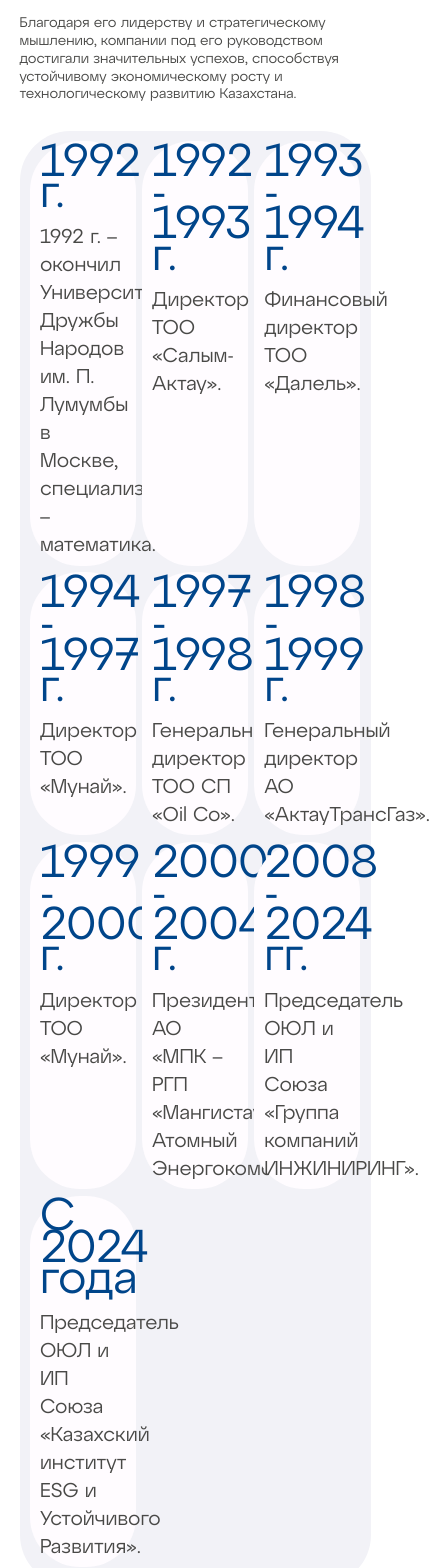
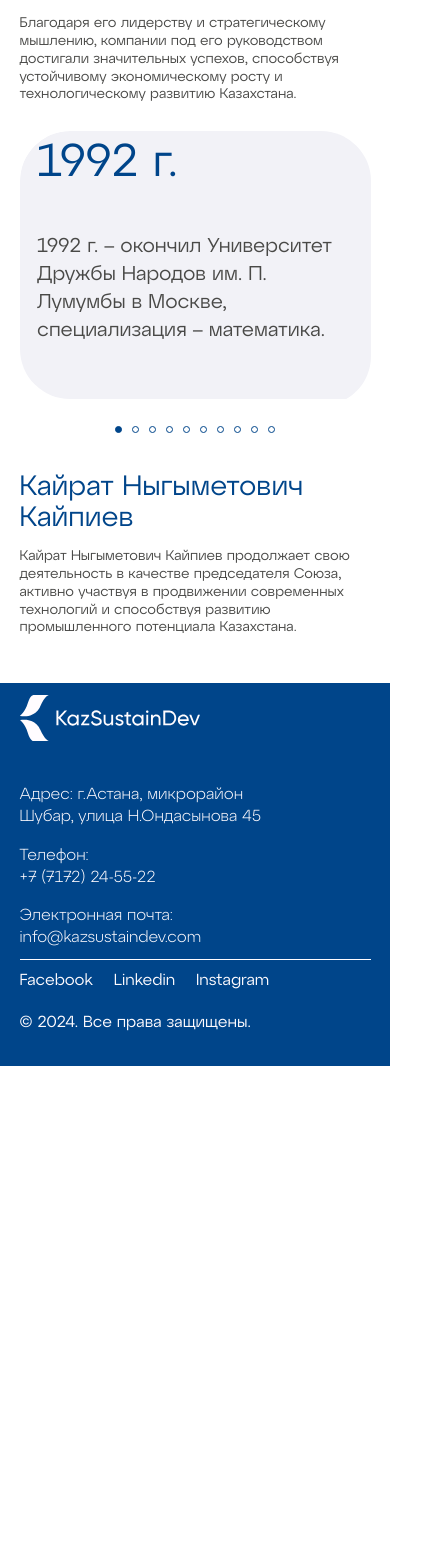
Before and after one commit to DonJuvn/kaz-sustain-dev, a React (Create React App) app: page /guide in a window 390 px wide. Shown: the part 880-2448 px from the top of the page, 430 px wide, since content can reach past the window. After the commit the page ends 1946 px from the top, so only its background shows below. Built offline with nearby package versions, Linux system fonts and the light colour scheme.

Commit message:
chronology

```diff
--- a/src/App.css
+++ b/src/App.css
@@ -783,10 +783,10 @@
    justify-content: space-between;
 }
 @media screen and (max-width: 768px) {
-   #sight{
+   #sight {
       padding-top: 10%;
    }
-   .sight{
+   .sight {
       flex-direction: column;
    }
 }
@@ -813,10 +813,10 @@
    opacity: 0;
 }
 @media screen and (max-width: 768px) {
-   #carousel{
+   #carousel {
       padding-top: 10%;
    }
-   .carousel img{
+   .carousel img {
       object-fit: cover;
       height: 100%;
       border-radius: 20px;
@@ -832,11 +832,11 @@
    flex-direction: row;
    justify-content: space-between;
 }
-@media screen and (max-width:768px) {
-   #join-us{
+@media screen and (max-width: 768px) {
+   #join-us {
       padding-top: 10%;
    }
-   .join-us{
+   .join-us {
       flex-direction: column;
    }
 }
@@ -917,8 +917,8 @@
    margin: 5% 0;
 }
 
-@media screen and (max-width:768px) {
-   #form{
+@media screen and (max-width: 768px) {
+   #form {
       padding-top: 10%;
    }
    .form {
@@ -950,7 +950,7 @@
    .form p {
       width: 100%;
    }
-   .form .right{
+   .form .right {
       position: absolute;
       display: flex;
       top: 0;
@@ -961,6 +961,7 @@
 }
 
 /* chronology */
+/* Desktop Design */
 #chronology {
    padding-top: 5%;
 }
@@ -990,6 +991,68 @@
 .chronology .item #title {
    margin-bottom: 15%;
    font-size: 46px;
+}
+#chronology .controls {
+   display: none; /* Hide dots for desktop */
+}
+
+@media (max-width: 768px) {
+   .chronology {
+      display: flex;
+      flex-direction: column;
+      align-items: center;
+      overflow: hidden;
+      position: relative;
+      padding: 0;
+      background-color: transparent;
+   }
+
+   .chronology .item {
+      min-width: 100%;
+      transform: translateX(-100%);
+      transition: transform 0.5s ease-in-out;
+      opacity: 0;
+      position: absolute;
+      cursor: pointer; /* Add pointer for clickability */
+      background-color: #f2f2f7;
+      padding: 5% ;
+   }
+   .chronology .item p{
+      width: 90%;
+   }
+
+   .chronology .item.active {
+      transform: translateX(0);
+      opacity: 1;
+      position: relative;
+   }
+
+   /* Show dots for mobile */
+   #chronology .controls {
+      display: flex;
+      justify-content: center;
+      gap: 10px;
+      margin-top: 20px;
+      position: relative;
+   }
+
+   .control-dot {
+      width: 5px;
+      height: 5px;
+      background-color: transparent;
+      border-radius: 50%;
+      cursor: pointer;
+      transition: background-color 0.3s ease;
+      border: 1px solid #00458a;
+   }
+
+   .control-dot.active {
+      background-color: #00458a;
+   }
+
+   .control-dot:hover {
+      background-color: #00356a;
+   }
 }
 
 /* activity text */
--- a/src/components/chronology.jsx
+++ b/src/components/chronology.jsx
@@ -1,80 +1,82 @@
-import React from "react";
+import React, { useState } from "react";
+
 const Chronology = () => {
+   const [currentIndex, setCurrentIndex] = useState(0);
+
+   const chronologyItems = [
+      {
+         year: "1992 г.",
+         text: "1992 г. – окончил Университет Дружбы Народов им. П. Лумумбы в Москве, специализация – математика.",
+      },
+      {
+         year: "1992 - 1993 г.",
+         text: "Директор ТОО «Салым-Актау».",
+      },
+      {
+         year: "1993 - 1994 г.",
+         text: "Финансовый директор ТОО «Далель».",
+      },
+      {
+         year: "1994 - 1997 г.",
+         text: "Директор ТОО «Мунай».",
+      },
+      {
+         year: "1997 - 1998 г.",
+         text: "Генеральный директор ТОО СП «Oil Co».",
+      },
+      {
+         year: "1998 - 1999 г.",
+         text: "Генеральный директор АО «АктауТрансГаз».",
+      },
+      {
+         year: "1999 - 2000 г.",
+         text: "Директор ТОО «Мунай».",
+      },
+      {
+         year: "2000 - 2004 г.",
+         text: "Президент АО «МПК – РГП «Мангистауский Атомный Энергокомбинат».",
+      },
+      {
+         year: "2008 - 2024 гг.",
+         text: "Председатель ОЮЛ и ИП Союза «Группа компаний ИНЖИНИРИНГ».",
+      },
+      {
+         year: "С 2024 года",
+         text: "Председатель ОЮЛ и ИП Союза «Казахский институт ESG и Устойчивого Развития».",
+      },
+   ];
+
+   const handleItemClick = () => {
+      setCurrentIndex((prevIndex) => (prevIndex + 1) % chronologyItems.length);
+   };
+
    return (
       <div id="chronology">
          <div className="container">
             <div className="chronology">
-               <div className="item">
-                  <h1 id="title">
-                     <span>1992 г.</span>
-                  </h1>
-                  <p>
-                     1992 г. – окончил Университет Дружбы Народов им. П. Лумумбы
-                     в Москве, специализация – математика.
-                  </p>
-               </div>
-               <div className="item">
-                  <h1 id="title">
-                     <span>1992 - 1993 г.</span>
-                  </h1>
-                  <p>Директор ТОО «Салым-Актау».</p>
-               </div>
-               <div className="item">
-                  <h1 id="title">
-                     <span>1993 - 1994 г.</span>
-                  </h1>
-                  <p>Финансовый директор ТОО «Далель».</p>
-               </div>
-               <div className="item">
-                  <h1 id="title">
-                     <span>1994 - 1997 г.</span>
-                  </h1>
-                  <p>Директор ТОО «Мунай».</p>
-               </div>
-               <div className="item">
-                  <h1 id="title">
-                     <span>1997 - 1998 г.</span>
-                  </h1>
-                  <p>Генеральный директор ТОО СП «Oil Co».</p>
-               </div>
-               <div className="item">
-                  <h1 id="title">
-                     <span>1998 - 1999 г.</span>
-                  </h1>
-                  <p>Генеральный директор АО «АктауТрансГаз».</p>
-               </div>
-               <div className="item">
-                  <h1 id="title">
-                     <span>1999 - 2000 г.</span>
-                  </h1>
-                  <p>Директор ТОО «Мунай».</p>
-               </div>
-               <div className="item">
-                  <h1 id="title">
-                     <span>2000 - 2004 г.</span>
-                  </h1>
-                  <p>
-                     Президент АО «МПК – РГП «Мангистауский Атомный
-                     Энергокомбинат».
-                  </p>
-               </div>
-               <div className="item">
-                  <h1 id="title">
-                     <span>2008 - 2024 гг.</span>
-                  </h1>
-                  <p>
-                     Председатель ОЮЛ и ИП Союза «Группа компаний ИНЖИНИРИНГ».
-                  </p>
-               </div>
-               <div className="item">
-                  <h1 id="title">
-                     <span>С 2024 года</span>
-                  </h1>
-                  <p>
-                     Председатель ОЮЛ и ИП Союза «Казахский институт ESG и
-                     Устойчивого Развития».
-                  </p>
-               </div>
+               {chronologyItems.map((item, index) => (
+                  <div
+                     key={index}
+                     className={`item ${index === currentIndex ? "active" : ""}`}
+                     onClick={index === currentIndex ? handleItemClick : null}
+                  >
+                     <h1 id="title">
+                        <span>{item.year}</span>
+                     </h1>
+                     <p>{item.text}</p>
+                  </div>
+               ))}
+            </div>
+            <div className="controls">
+               {chronologyItems.map((_, index) => (
+                  <span
+                     key={index}
+                     className={`control-dot ${
+                        index === currentIndex ? "active" : ""
+                     }`}
+                     onClick={() => setCurrentIndex(index)}
+                  ></span>
+               ))}
             </div>
          </div>
       </div>
```
